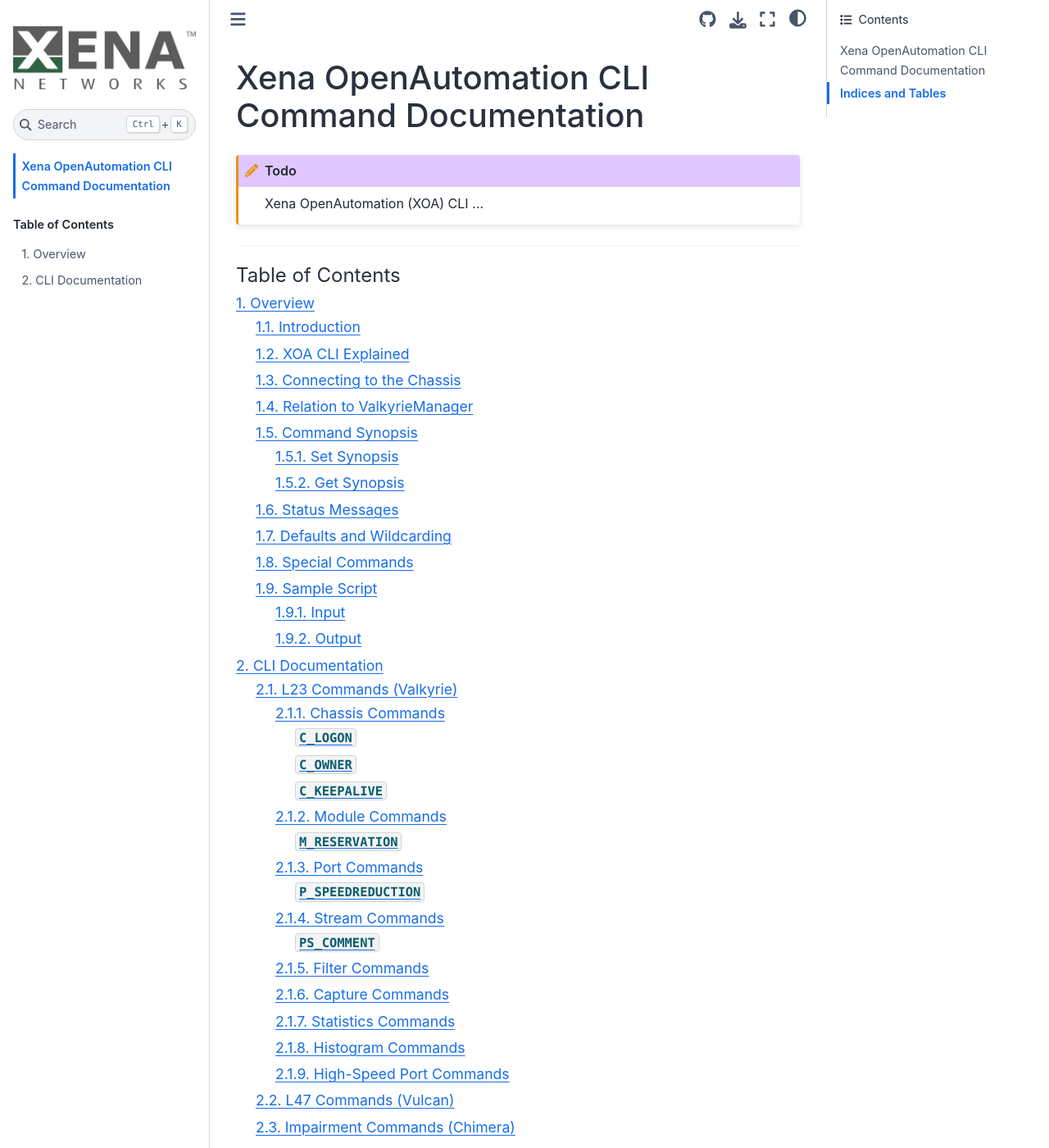
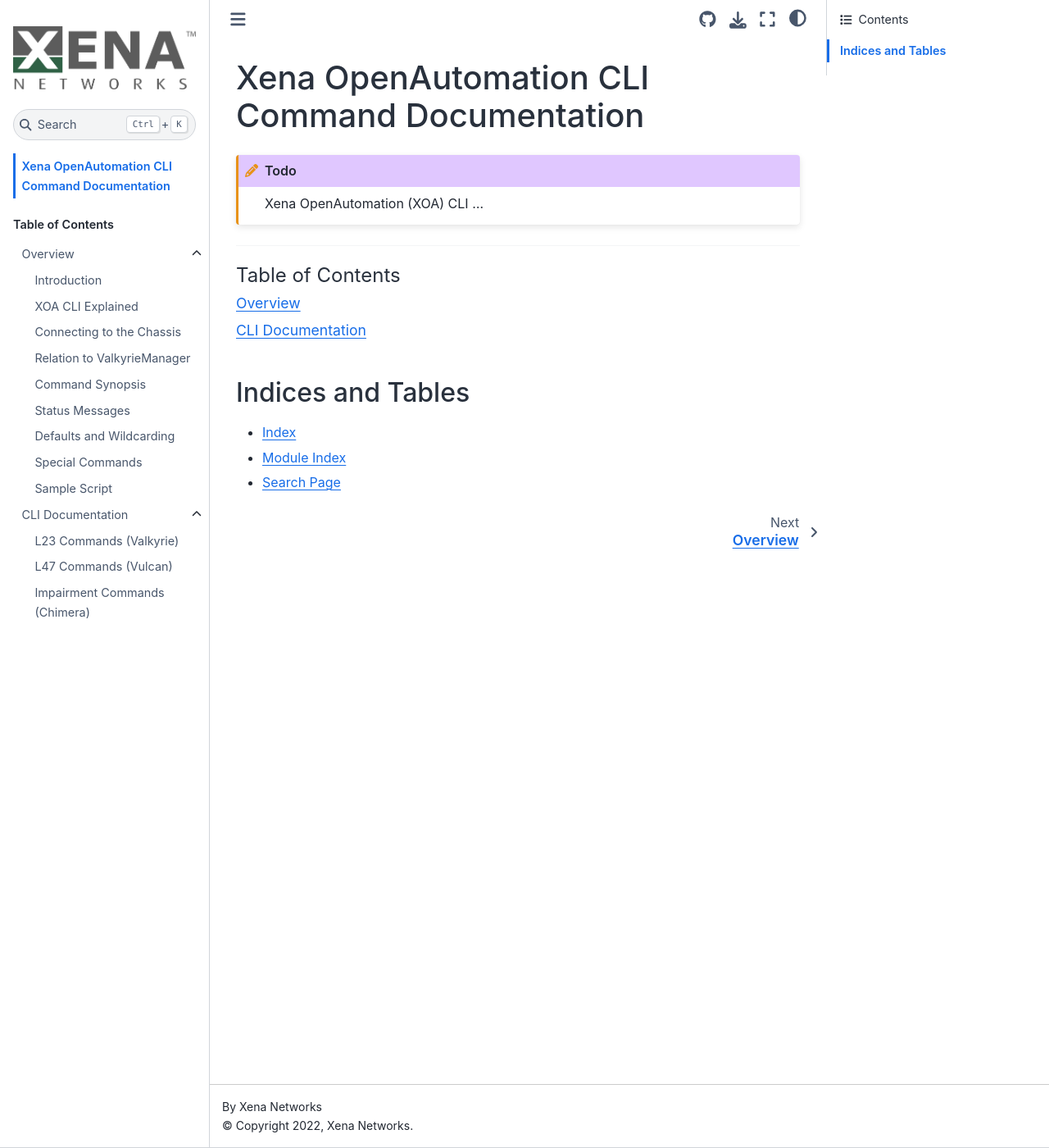
Before and after one commit to xenanetworks/open-automation-cli, a Sphinx documentation site: the page built from docs/source/index.rst, in a window 1280 px wide and 1400 px high. Shown: the whole window at 82% size. Built offline with Sphinx 7.4.7 and the Sphinx Book theme 1.1.4, drawn with Linux system fonts in a browser that asks for light colours.

Commit message:
fixed the look

```diff
--- a/docs/source/cli-commands.rst
+++ /dev/null
@@ -1,12 +0,0 @@
-.. _cli_cmd_ref:
-
-***********************
-CLI Documentation
-***********************
-
-
-.. include:: cli-commands/l23.rst
-
-.. include:: cli-commands/l47.rst
-
-.. include:: cli-commands/impairment.rst
--- a/docs/source/conf.py
+++ b/docs/source/conf.py
@@ -133,9 +133,9 @@
     "repository_url": "https://github.com/xenanetworks/open-automation-cli",
     "use_repository_button": True,
     "home_page_in_toc": True,
-    "show_toc_level": 2,
+    "show_toc_level": 3,
     "use_download_button": True,
-    "show_navbar_depth": 2,
+    "show_navbar_depth": 3,
 }
 
 html_split_index = True
@@ -203,7 +203,7 @@
 # -- Options for EPUB output -----------------------------------------------------
 epub_title = title + ' ' + release
 epub_author = author
-epub_publisher = 'http://xenanetworks.com'
+epub_publisher = 'https://xenanetworks.com'
 epub_copyright = copyright
 epub_show_urls = 'footnote'
 epub_basename = 'xoa_cli_doc'
--- a/docs/source/index.rst
+++ b/docs/source/index.rst
@@ -1,3 +1,4 @@
+=====================================================
 Xena OpenAutomation CLI Command Documentation
 =====================================================
 
@@ -8,12 +9,11 @@
 -----------
 
 .. toctree::
-   :maxdepth: 4
-   :numbered: 3
+   :maxdepth: 1
    :caption: Table of Contents
 
-   overview
-   cli-commands
+   overview/index
+   cli-commands/index
 
 
 
--- a/docs/source/overview/relation-to-valkyriemanager.rst
+++ b/docs/source/overview/relation-to-valkyriemanager.rst
@@ -24,4 +24,4 @@
 
 At a more fundamental level, the Manager supports the notion of a testbed containing multiple chassis. This is not applicable through scripting since each scripting session runs through its own connection to a single chassis, and indeed the chassis are not aware of each other. Any cross-chassis control must be handled at the scripting client environment; in particular cross-chassis statistics such as packet loss.
 
-In contrast, the CLI environment provides :ref:`wildcarding <Overview:Defaults and Wildcarding>` across modules and ports, which is not available through the Manager.
+In contrast, the CLI environment provides `wildcarding <Defaults and Wildcarding>`_ across modules and ports, which is not available through the Manager.
```
Also changed, not shown: docs/requirements.txt (+5 -2 lines), docs/source/cli-commands/index.rst (added, +9 -0 lines), docs/source/overview.rst (deleted, +0 -27 lines), docs/source/overview/index.rst (added, +14 -0 lines), docs/source/_static/inter_frame_gap.png (added), docs/source/_static/xena_script_client.png (added).
